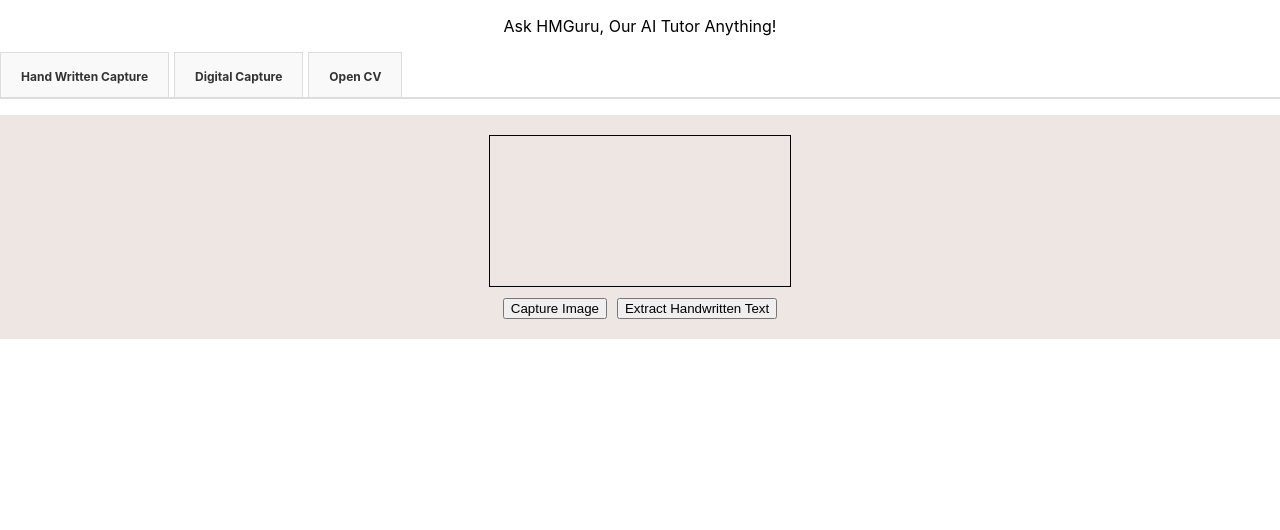
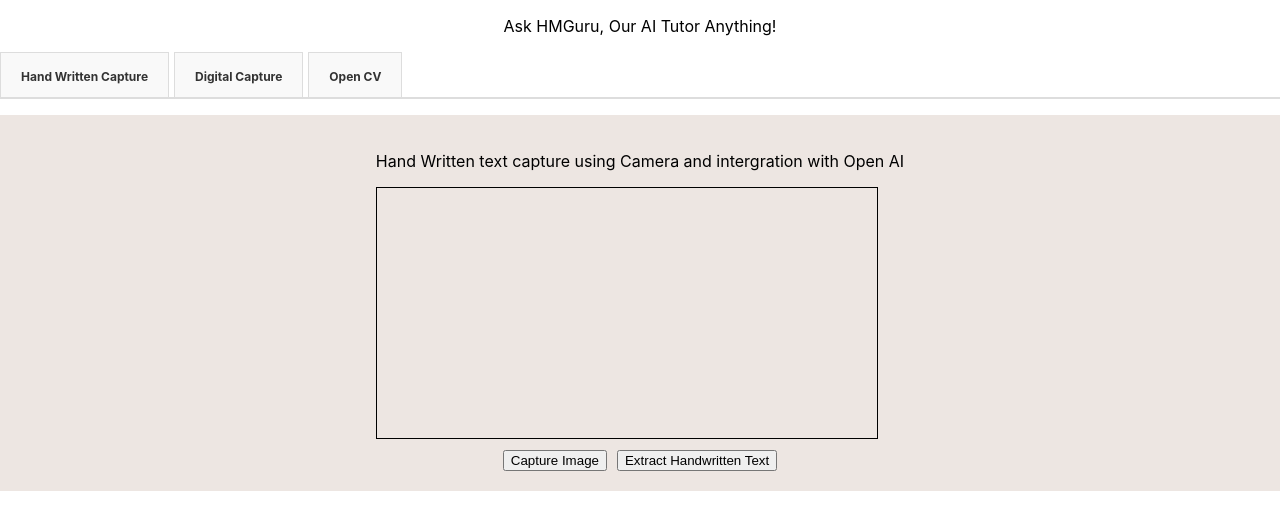
Before and after one commit to purna-hm/hm-guru-app, a React (Create React App) app: page /googlevision in a window 1280 px wide. Shown: the top 530 px of the page. Built offline with nearby package versions, Linux system fonts and the light colour scheme; no server answers.

Commit message:
heading added google vision

```diff
--- a/src/GoogleVision.js
+++ b/src/GoogleVision.js
@@ -105,12 +105,13 @@ const GoogleVision = () => {
       }}
     >
       <div style={{ display: "flex", flexDirection: "column" }}>
+        <p>Hand Written text capture using Camera and intergration with Open AI</p>
         {/* Webcam View */}
         <Webcam
           audio={false}
           ref={webcamRef}
           screenshotFormat="image/jpeg"
-          width={300}
+          width={500}
           style={{ border: "1px solid black", marginBottom: "10px" }}
         />
 
```
